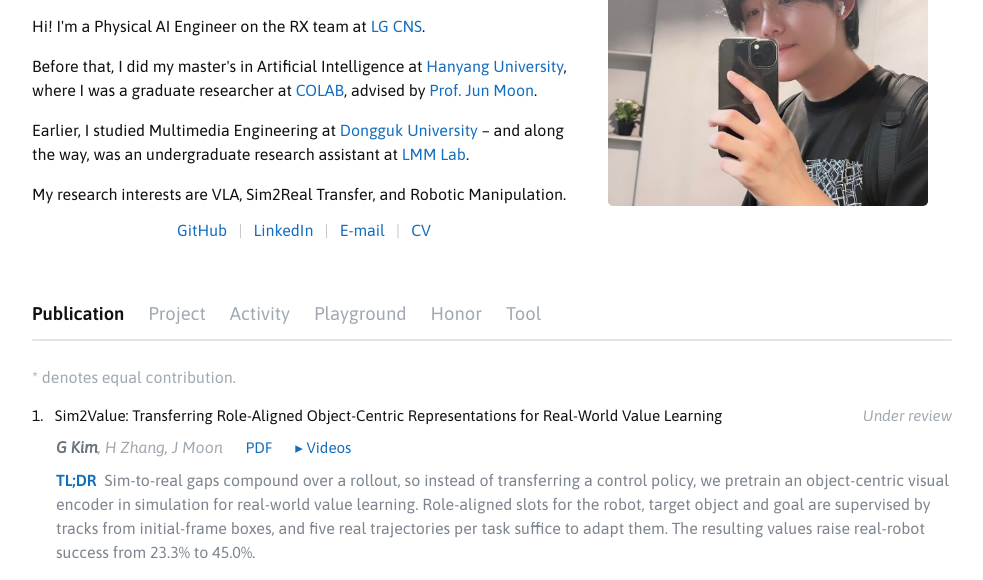
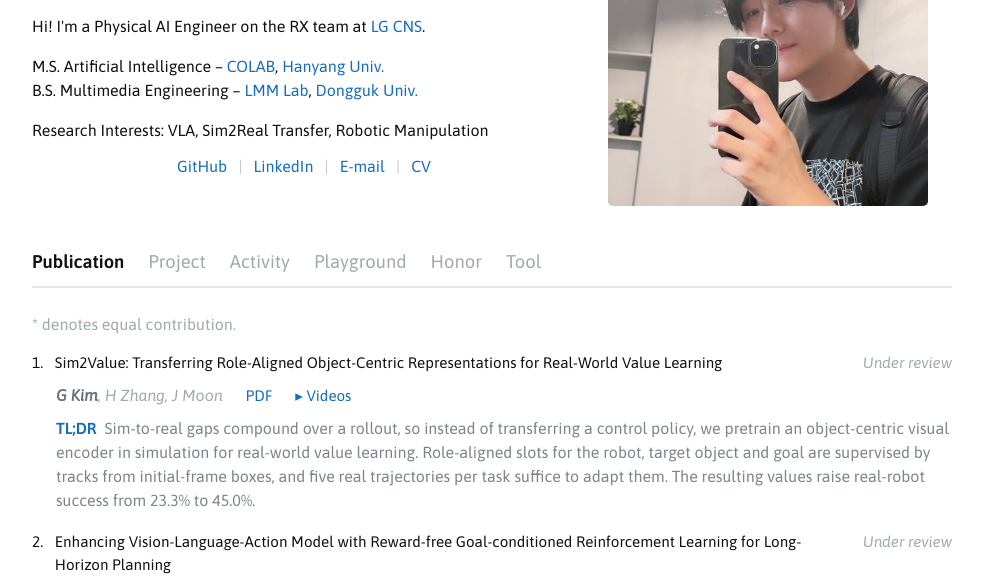
Before and after one commit to GnabryGna/Gnabrygna.github.io, a plain HTML site: page index.html in a window 1280 px wide. Shown: the part 194-774 px from the top of the page, without its empty margins (148-1131 px from the left). Drawn offline with Linux system fonts and the light colour scheme.

Commit message:
Rewrite intro education and interests as short lines

```diff
--- a/index.html
+++ b/index.html
@@ -23,7 +23,7 @@
   <link rel="preconnect" href="https://fonts.gstatic.com" crossorigin>
   <link href="https://fonts.googleapis.com/css2?family=Asap:ital,wght@0,400;0,500;0,600;1,400&display=swap"
     rel="stylesheet">
-  <link rel="stylesheet" href="main.css?v=39">
+  <link rel="stylesheet" href="main.css?v=40">
 </head>
 
 <body>
@@ -40,17 +40,10 @@
         <p class="tagline"><span data-lang="en">Physical AI Engineer &middot; Korean 🇰🇷</span><span data-lang="ko">Physical AI 엔지니어 &middot; 한국인 🇰🇷</span></p>
         <p><span data-lang="en">Hi! I'm a Physical AI Engineer on the RX team at
           <a href="https://www.lgcns.com/" target="_blank" rel="noopener noreferrer">LG&nbsp;CNS</a>.</span><span data-lang="ko">안녕하세요! <a href="https://www.lgcns.com/" target="_blank" rel="noopener noreferrer">LG&nbsp;CNS</a> RX팀에서 Physical AI 엔지니어로 일하고 있습니다.</span></p>
-        <p><span data-lang="en">Before that, I did my master's in Artificial Intelligence at
-          <a href="https://www.hanyang.ac.kr/" target="_blank" rel="noopener noreferrer">Hanyang University</a>,
-          where I was a graduate researcher at
-          <a href="https://sites.google.com/view/hy-contopt" target="_blank" rel="noopener noreferrer">COLAB</a>,
-          advised by
-          <a href="https://junmoony.github.io/" target="_blank" rel="noopener noreferrer">Prof. Jun Moon</a>.</span><span data-lang="ko">그 전에는 <a href="https://www.hanyang.ac.kr/" target="_blank" rel="noopener noreferrer">한양대학교</a> 인공지능학과 석사과정에서 <a href="https://junmoony.github.io/" target="_blank" rel="noopener noreferrer">문준 교수님</a>의 지도 아래 <a href="https://sites.google.com/view/hy-contopt" target="_blank" rel="noopener noreferrer">COLAB</a>에서 연구했습니다.</span></p>
-        <p><span data-lang="en">Earlier, I studied Multimedia Engineering at
-          <a href="https://www.dongguk.edu/" target="_blank" rel="noopener noreferrer">Dongguk University</a>
-          &ndash; and along the way, was an undergraduate research assistant at
-          <a href="https://lmmlab.notion.site/" target="_blank" rel="noopener noreferrer">LMM Lab</a>.</span><span data-lang="ko">학부에서는 <a href="https://www.dongguk.edu/" target="_blank" rel="noopener noreferrer">동국대학교</a> 멀티미디어공학과에서 공부하며 <a href="https://lmmlab.notion.site/" target="_blank" rel="noopener noreferrer">LMM Lab</a>에서 학부연구생으로 활동했습니다.</span></p>
-        <p><span data-lang="en">My research interests are VLA, Sim2Real Transfer, and Robotic Manipulation.</span><span data-lang="ko">주요 연구 관심사는 VLA, Sim2Real Transfer, 로봇 매니퓰레이션입니다.</span></p>
+        <!-- 학력 / 관심사는 줄글 대신 한 줄씩, 한국어 화면에서도 영어 그대로 -->
+        <p>M.S. Artificial Intelligence &ndash; <a href="https://sites.google.com/view/hy-contopt" target="_blank" rel="noopener noreferrer">COLAB</a>, <a href="https://www.hanyang.ac.kr/" target="_blank" rel="noopener noreferrer">Hanyang&nbsp;Univ.</a><br>
+          B.S. Multimedia Engineering &ndash; <a href="https://lmmlab.notion.site/" target="_blank" rel="noopener noreferrer">LMM&nbsp;Lab</a>, <a href="https://www.dongguk.edu/" target="_blank" rel="noopener noreferrer">Dongguk&nbsp;Univ.</a></p>
+        <p>Research Interests: VLA, Sim2Real Transfer, Robotic Manipulation</p>
         <p class="links"><a href="https://github.com/GnabryGna" target="_blank" rel="noopener noreferrer">GitHub</a><span class="sep">|</span><a href="https://www.linkedin.com/in/gnabry" target="_blank" rel="noopener noreferrer">LinkedIn</a><span class="sep">|</span><a href="mailto:keunhaa9@gmail.com">E-mail</a><span class="sep">|</span><a href="CV_MS_Geunhakim.pdf" target="_blank" rel="noopener noreferrer">CV</a></p>
       </div>
     </div>
--- a/main.css
+++ b/main.css
@@ -77,7 +77,8 @@ h1 { font-size: 2.4em; line-height: 2.4em; font-weight: 500; }
 /* align-items 기본값 stretch 덕분에 사진이 h1 위쪽부터
    마지막 문단 아래까지 텍스트 높이에 맞춰 늘어납니다. */
 #intro { padding-top: 3em; display: flex; }
-#intro-text { max-width: 34em; }
+/* 글이 짧아도 폭을 34em 으로 유지해 사진 위치가 흔들리지 않게 합니다. */
+#intro-text { flex: 0 1 34em; max-width: 34em; }
 
 #intro-image {
   order: 2;              /* DOM 은 사진이 먼저 — 데스크톱에서만 오른쪽으로 */
```
